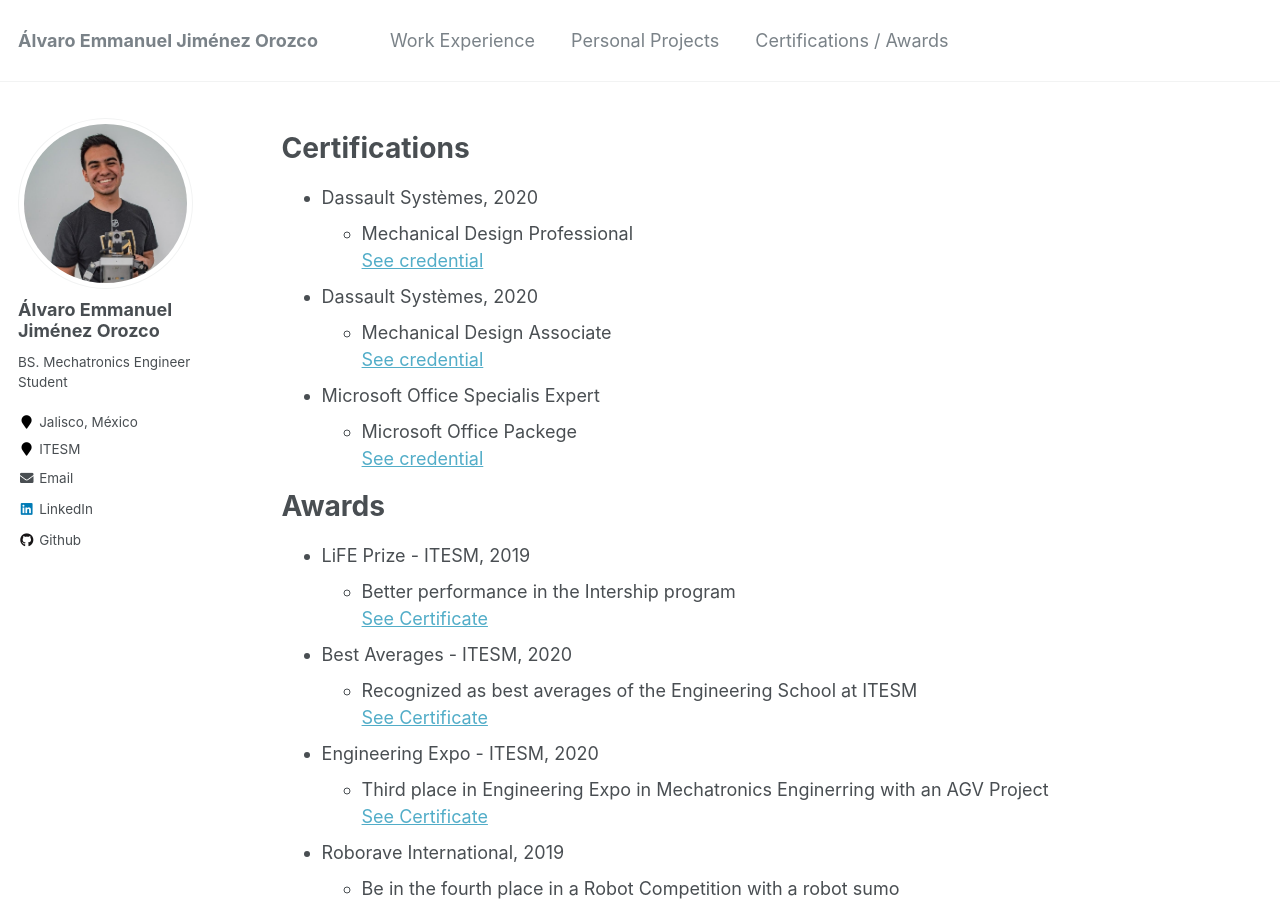
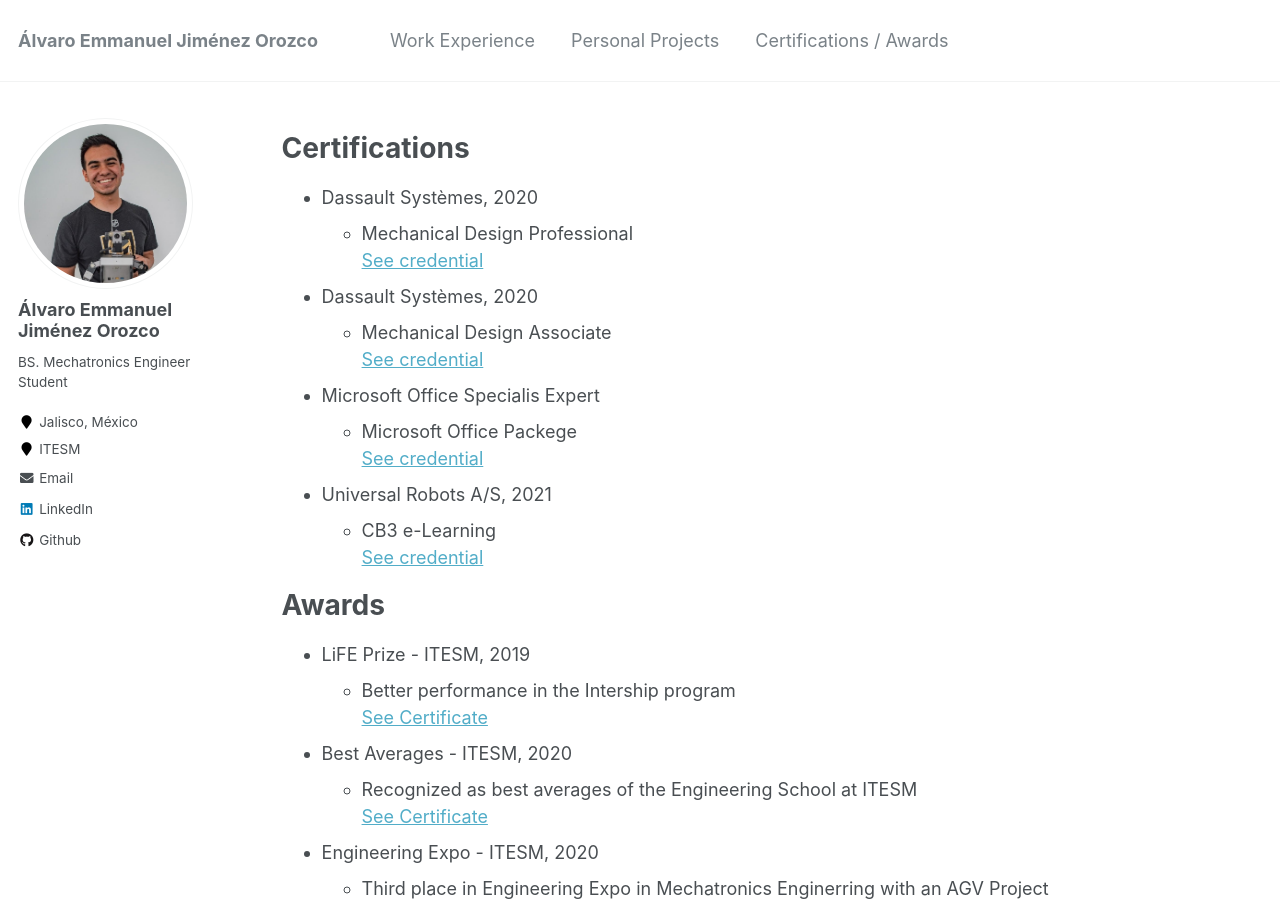
Before and after one commit to Samuel-Valderrama/Samuel-Valderrama.github.io, a Jekyll site: the page built from _pages/cv.md, in a window 1280 px wide and 900 px high. Built offline with Jekyll 4.4.1, drawn with Linux system fonts in a browser that asks for light colours.

Commit message:
Update cv.md

```diff
--- a/_pages/cv.md
+++ b/_pages/cv.md
@@ -15,18 +15,22 @@
 * Dassault Systèmes, 2020
   * Mechanical Design Professional
   <br>
-    [See credential]()
+    [See credential](https://drive.google.com/file/d/1PgZrge3byGw2g-A1USvNu4q7cAeoRqRX/view?usp=sharing)
 
 * Dassault Systèmes, 2020
   * Mechanical Design Associate
   <br>
-    [See credential]()
+    [See credential](https://drive.google.com/file/d/1i8OWujFcc2TRndX5SPuf4qKF4lvNq78s/view?usp=sharing)
 
 * Microsoft Office Specialis Expert
   * Microsoft Office Packege
   <br>
-    [See credential]()
+    [See credential](https://drive.google.com/file/d/1xx9jvGN78dfUb_Rng1aVn7sgf5jqhKXW/view?usp=sharing)
 
+* Universal Robots A/S, 2021
+  * CB3 e-Learning
+  <br>
+    [See credential](https://drive.google.com/file/d/1xx9jvGN78dfUb_Rng1aVn7sgf5jqhKXW/view?usp=sharing)
 
 
 Awards
@@ -35,31 +39,31 @@
 * LiFE Prize - ITESM, 2019
   * Better performance in the Intership program
    <br>
-    [See Certificate]()
+    [See Certificate](https://drive.google.com/file/d/1-dt_koIaoilPevkxg5C84iSP7Qs7TLVX/view?usp=sharing)
 
 * Best Averages - ITESM, 2020
   * Recognized as best averages of the Engineering School at ITESM
    <br>
-    [See Certificate]()
+    [See Certificate](https://drive.google.com/file/d/1e2MprJxUwRQq7VcRKkt9pz4gV6u7viu8/view?usp=sharing)
 
 
 * Engineering Expo - ITESM, 2020
   * Third place in Engineering Expo in Mechatronics Enginerring with an AGV Project
    <br>
-    [See Certificate](https://drive.google.com/file/d/1GiEXbCJzlQvwCkzpcYVm6Ws52tgCm2Hr/view?usp=sharing)
+    [See Certificate](https://drive.google.com/file/d/1tU_vtTaEIWHYk1xhwR5kj-WuUz0wDL1J/view?usp=sharing)
 
 
 * Roborave International, 2019
   * Be in the fourth place in a Robot Competition with a robot sumo
   <br>
-    [See Certificate]()
+    [See Certificate](https://drive.google.com/file/d/1QUt_FLYXchZlSnSBw73Gr7l5f5ijCvZn/view?usp=sharing)
 
 * Engineering Expo - ITESM, 2018
   * Best project of Basic Science Camalleon balls & Ionic Sound
    <br>
-    [See Certificate]()
+    [See Certificate](https://drive.google.com/file/d/1zJCkdEE2r6ArJES0e5Z7WfpEJjYd2Qq7/view?usp=sharing)
 
 * Engineering Expo - ITESM, 2019
   * Best project of Sustainable development Thermodynamic cycle
    <br>
-    [See Certificate]()
+    [See Certificate](https://drive.google.com/file/d/1l1wes8enznKpFyyRDcA0QqzgTrjEEDI6/view?usp=sharing)
```
